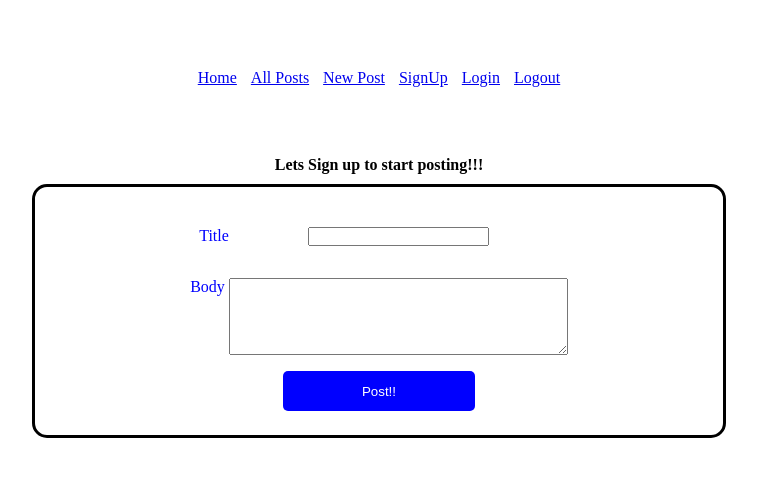
After one commit to t3miLo/blogz, a Flask app: template templates/newPost.html in a window 1280 px wide. The commit adds this page. Shown: the top 477 px of the page, without its empty margins (261-1018 px from the left). Run offline with Flask 2, Linux system fonts and the light colour scheme; the template is opened without the code that fills it, so the values that code supplies are empty.

Commit message:
added logout/allpost/newpost

```diff
--- a/app.py
+++ b/app.py
@@ -1,5 +1,5 @@
 from flask import Flask, render_template, redirect, url_for, request, flash
-from flask_login import LoginManager, login_required, login_user, UserMixin
+from flask_login import LoginManager, login_required, login_user, UserMixin, logout_user, current_user, login_url
 from flask_sqlalchemy import SQLAlchemy
 
 
@@ -16,7 +16,15 @@ login_manager.init_app(app)
 
 @login_manager.user_loader
 def load_user(user_id):
+    print(user_id)
     return User.query.get(user_id)
+
+
+@login_manager.unauthorized_handler
+def unauthorized():
+    if request.method == 'GET':
+        flash('Please log in to access this page', 'error')
+        return redirect(login_url(url_for('login')))
 
 
 class User(db.Model, UserMixin):
@@ -24,11 +32,12 @@ class User(db.Model, UserMixin):
     id = db.Column(db.Integer, primary_key=True)
     username = db.Column(db.String(50))
     password = db.Column(db.String(50))
-    post = db.relationship('Post', backref='poster')
+    posts = db.relationship('Post', backref='poster')
 
-    def __init__(self, username, password):
+    def __init__(self, username, password, id):
         self.username = username
         self.password = password
+        self.id = id
 
 
 class Post(db.Model):
@@ -56,7 +65,6 @@ def home():
 def allPosts():
     title = 'All Posts Blogz'
     posts = Post.query.all()
-    print(posts)
     posts.reverse()
 
     return render_template('allPosts.html', title=title, posts=posts)
@@ -66,12 +74,19 @@ def allPosts():
 @login_required
 def newPost():
     title = 'New Post Blogz'
-
-    # if request.method == 'POST':
+    print(current_user)
+    if request.method == 'POST':
+        title = request.form['title']
+        body = request.form['body']
+        new_post = Post(title=title, body=body, poster=current_user)
+        db.session.add(new_post)
+        db.session.commit()
+        flash('You have just added a post', 'success')
+        return redirect(url_for('allPosts'))
 
     # posts.reverse()
 
-    return render_template('allPosts.html', title=title)
+    return render_template('newPost.html', title=title)
 
 
 @app.route('/signup', methods=['GET', 'POST'])
@@ -112,7 +127,10 @@ def login():
         user = User.query.filter_by(username=username).first()
         if user:
             if user.password == password:
-                login_user(user)
+                user.authenticated = True
+                db.session.add(user)
+                db.session.commit()
+                login_user(user, remember=True)
                 flash('You have successfully login!', 'success')
                 return redirect(url_for('home'))
             else:
@@ -125,5 +143,16 @@ def login():
     return render_template('login.html', title=title)
 
 
+@app.route('/logout', methods=['GET', 'POST'])
+def logout():
+    user = current_user
+    user.authenticated = False
+    db.session.add(user)
+    db.session.commit()
+    logout_user()
+    flash('You have logout successfully!', 'sucess')
+    return redirect(url_for('home'))
+
+
 if __name__ == '__main__':
     app.run()
--- a/static/main.css
+++ b/static/main.css
@@ -11,6 +11,7 @@
     color: blue;
 }
 
+
 .container {
     margin: 4em auto;
     text-align: center;
@@ -18,6 +19,17 @@
 
 .container>h4 {
     padding-bottom: 10px;
+}
+
+
+.nav ul {
+    display: block
+}
+
+.nav ul li {
+    display: inline-block;
+    text-decoration: none;
+    margin: 5px;
 }
 
 form {
@@ -36,6 +48,20 @@ form {
     color: blue;
     text-align: center;
     padding: 1em;
+    vertical-align: middle;
+    display: inline-block;
+}
+
+textarea {
+    vertical-align: top;
+}
+
+.newPost {
+    margin-left: -130px;
+}
+
+.newPost {
+    margin-left: -70px;
 }
 
 .space {
@@ -49,5 +75,15 @@ form {
     color: white;
     background: blue;
     border-radius: 5px;
-    border: black
+    border: black;
+    text-align: center;
+    cursor: pointer;
 }
+
+.post {
+    width: 50%;
+    margin: 10px auto;
+    border: black;
+    border-width: 1px;
+    border-style: solid;
+}
--- a/templates/base.html
+++ b/templates/base.html
@@ -19,8 +19,9 @@
                 <li><a href="{{url_for( 'home' ) }}">Home</a></li>
                 <li><a href="{{ url_for( 'allPosts') }}">All Posts</a></li>
                 <li><a href="{{ url_for('newPost') }}">New Post</a></li>
+                <li><a href="{{ url_for('signup') }}"> SignUp</a></li>
                 <li><a href="{{ url_for('login') }}">Login</a></li>
-                <li><a href="{{ url_for('signup') }}"> SignUp</a></li>
+                <li><a href="{{ url_for('logout' ) }}">Logout</a></li>
             </ul>
         </div>
     </div>
--- a/templates/login.html
+++ b/templates/login.html
@@ -11,7 +11,7 @@
         <label class='label'>Password
         <input type="password" class='space' name='password'>
         </label>
-         <input type="submit" class='signup' name='signup' value='SignUp!'>
+         <input type="submit" class='signup' name='signup' value='LogIn!'>
     </form>
 
 
--- /dev/null
+++ b/templates/newPost.html
@@ -0,0 +1,20 @@
+{% extends 'base.html' %}
+
+{% block content %}
+
+
+    <h4>Lets Sign up to start posting!!!</h4>
+    <form action="" method='post'>
+        <label class='label newPost'>Title
+        <input type="text" class='space' name='title'>
+        </label>
+         <label class='label newPost2'>Body
+        <textarea type="textarea"  name='body' cols='40' rows='5' required></textarea>
+         </label>
+         <input  type='submit' class='signup' name='submit' value='Post!!'>
+    </form>
+
+
+
+
+{% endblock %}
```
Also changed, not shown: templates/allPosts.html (+4 -3 lines).
